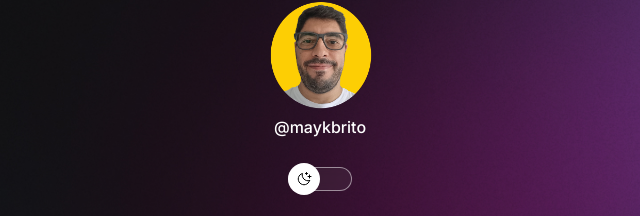
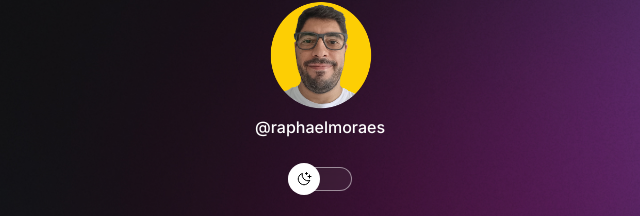
Before and after one commit to rdemoraes/rocketseat, a plain HTML site: page index.html in a window 1280 px wide. Shown: the part 81-297 px from the top of the page, 320-960 px from the left. Drawn offline with nearby package versions, Linux system fonts and the light colour scheme.

Commit message:
update links and images

```diff
--- a/index.html
+++ b/index.html
@@ -20,7 +20,7 @@
           src="./assets/avatar-raphael.png"
           alt="Foto de Raphael Moraes sorrindo, usando oculos e camisa branca, barba e fundo amarelo."
         />
-        <p>@maykbrito</p>
+        <p>@raphaelmoraes</p>
       </div>
 
       <div id="switch" onclick="toggleMode()">
```
